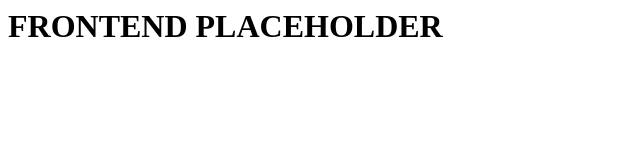
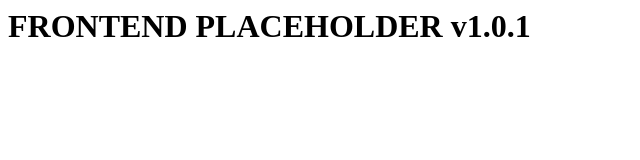
Before and after one commit to znecesito/k8s-devops-demo, a plain HTML site: page frontend/index.html in a window 1280 px wide. Shown: the whole page, without its empty margins (0-640 px from the left). Drawn offline with Linux system fonts and the light colour scheme.

Commit message:
index.html update for git tag understanding

```diff
--- a/frontend/index.html
+++ b/frontend/index.html
@@ -1 +1 @@
-<h1>FRONTEND PLACEHOLDER</h1>
+<h1>FRONTEND PLACEHOLDER v1.0.1</h1>
```
